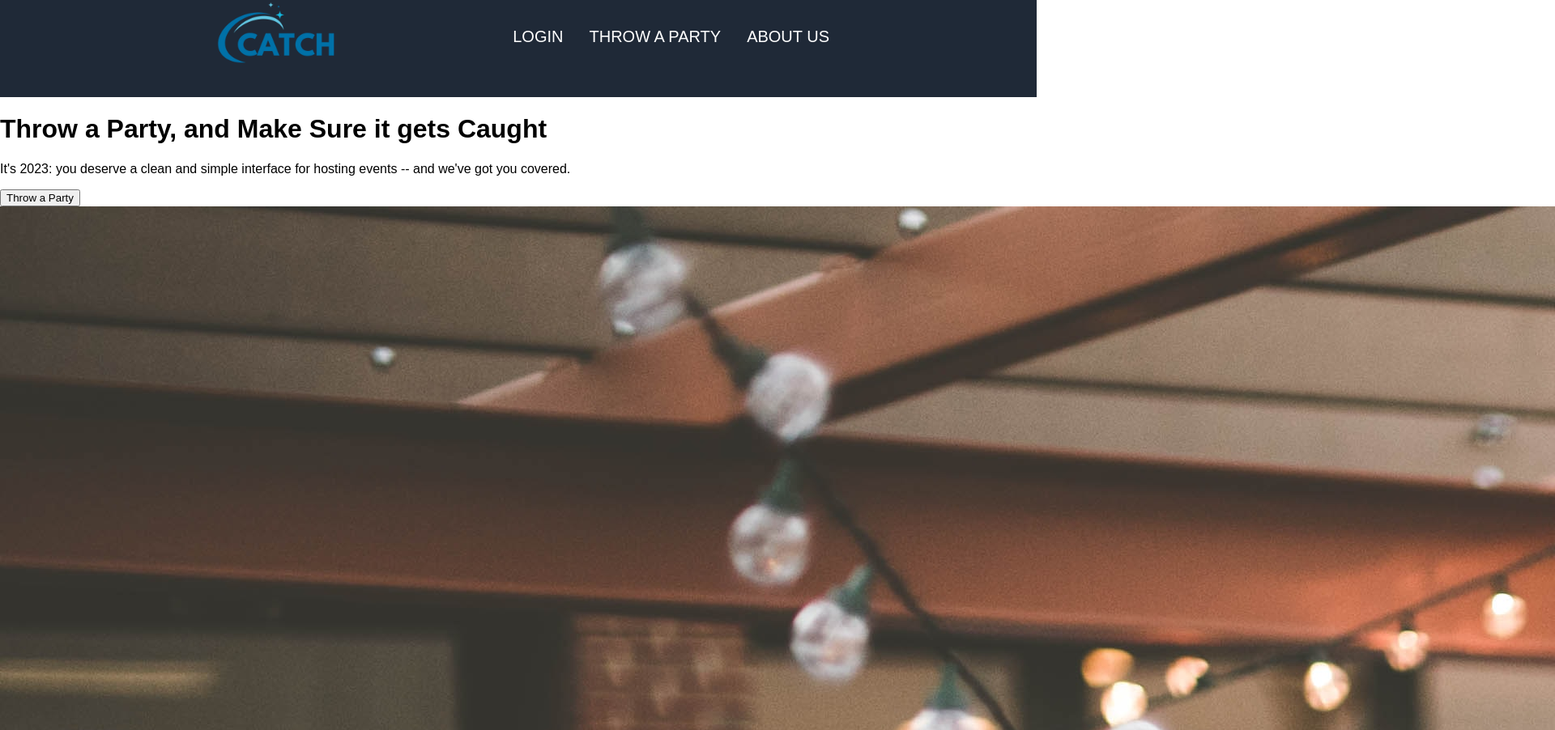
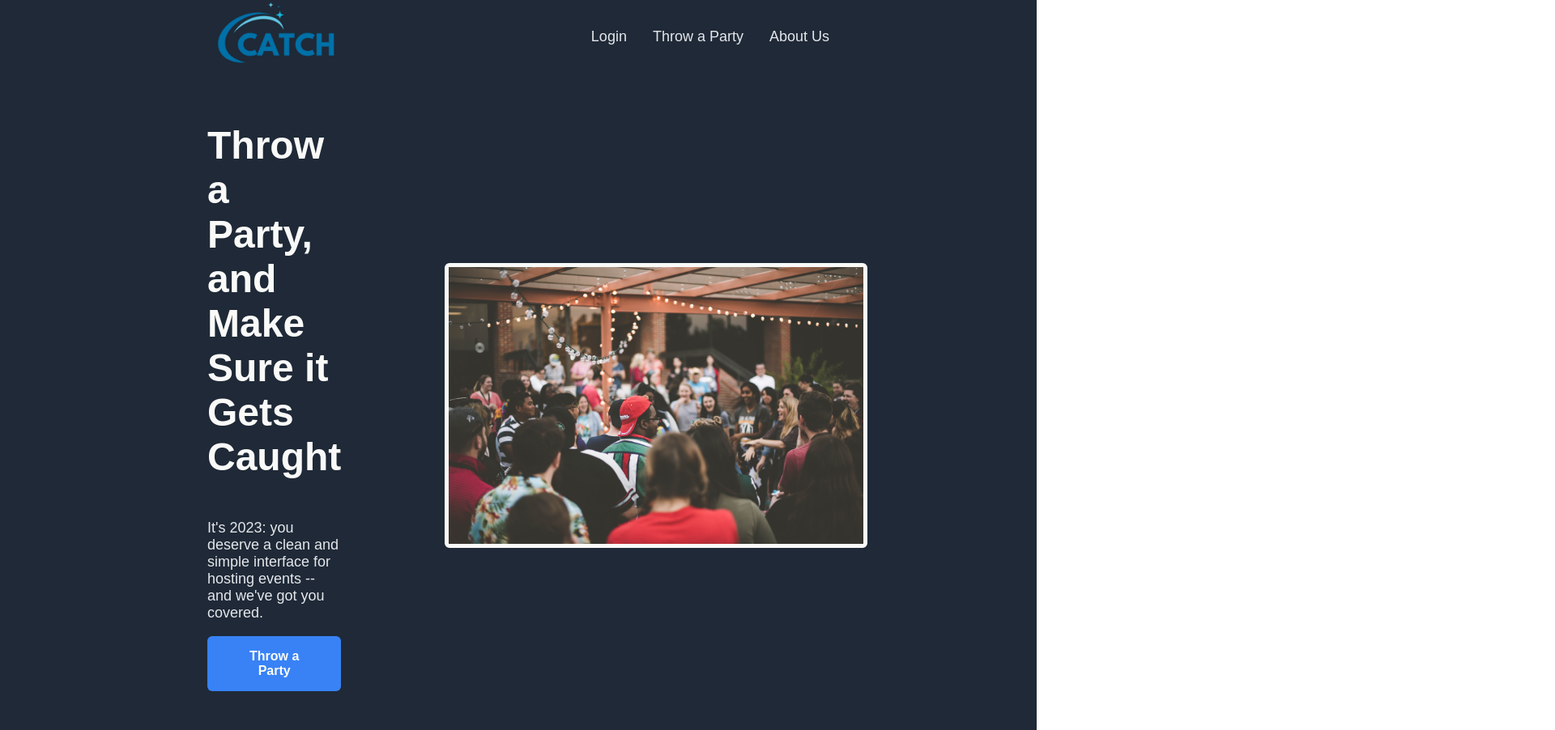
Before and after one commit to GianniAvilan/landing-page, a plain HTML site: page index.html in a window 1280 px wide. Shown: the part 29-931 px from the top of the page at 81% size, 1920 px wide, since content can reach past the window. Drawn offline with Linux system fonts and the light colour scheme.

Commit message:
Style hero content

```diff
--- a/index.html
+++ b/index.html
@@ -14,17 +14,21 @@
         </div>
         <div class="navbar">
             <ul>
-                <li><a>LOGIN</a></li>
-                <li>THROW A PARTY</li>
-                <li>ABOUT US</li>
+                <li><a href="https://www.youtube.com/watch?v=dQw4w9WgXcQ">Login</a></li>
+                <li><a href="https://www.youtube.com/watch?v=dQw4w9WgXcQ">Throw a Party</a></li>
+                <li><a href="https://www.youtube.com/watch?v=dQw4w9WgXcQ">About Us</a></li>
             </ul>
         </div>
     </div>
     <div class="hero-content">
-        <h1>Throw a Party, and Make Sure it gets Caught</h1>
-        <p>It's 2023: you deserve a clean and simple interface for hosting events -- and we've got you covered.</p>
-        <button>Throw a Party</button>
-        <img src="images/hero-image.jpg">
+        <div class="hero-text">
+            <h1>Throw a Party, and Make Sure it Gets Caught</h1>
+            <p>It's 2023: you deserve a clean and simple interface for hosting events -- and we've got you covered.</p>
+            <button>Throw a Party</button>
+        </div>
+        <div class="hero-image">
+            <img src="images/hero-image.jpg">
+        </div>
     </div>
     <div class="gallery-container">
         <div class="gallery-headline">
--- a/styles.css
+++ b/styles.css
@@ -10,7 +10,7 @@ body {
     background-color: #1F2937;
     display: flex;
     text-decoration: none;
-    font-size: 20px;
+    font-size: 18px;
     align-items: center;
     justify-content: space-between;
     padding: 32px 256px;
@@ -26,8 +26,63 @@ body {
 }
 
 .header li {
-    color: white;
     list-style-type: none;
+}
+
+.header a {
+    color: #E5E7EB;
+    text-decoration: none;
     padding: 0;
 
 }
+
+.hero-content {
+    background-color: #1F2937;
+    display: flex;
+    padding: 32px 256px 128px 256px;
+    justify-content: space-between;
+    gap: 128px;
+}
+
+.hero-content h1 {
+    color: #F9FAF8;
+    font-size: 48px;
+    font-weight: 900;
+    margin-top: 0;
+}
+
+.hero-content p {
+    font-size: 18px;
+    color: #E5E7EB;
+}
+
+.hero-text {
+    display: flex;
+    flex-direction: column;
+    justify-content: space-between;
+    align-items: flex-start;
+}
+
+.hero-content {
+    display: flex;
+    align-items: center;
+}
+
+.hero-content img {
+    width: 512px;
+    height: auto;
+    border: 5px solid #F9FAF8;
+    border-radius: 6px;
+}
+
+.hero-text button {
+    background-color: #3882F6;
+    border: none;
+    color: #F9FAF8;
+    padding: 16px 32px;
+    font-size: 16px;
+    font-weight: bold;
+    text-decoration: none;
+    border-radius: 6px;
+    display: inline-block;
+}
```
